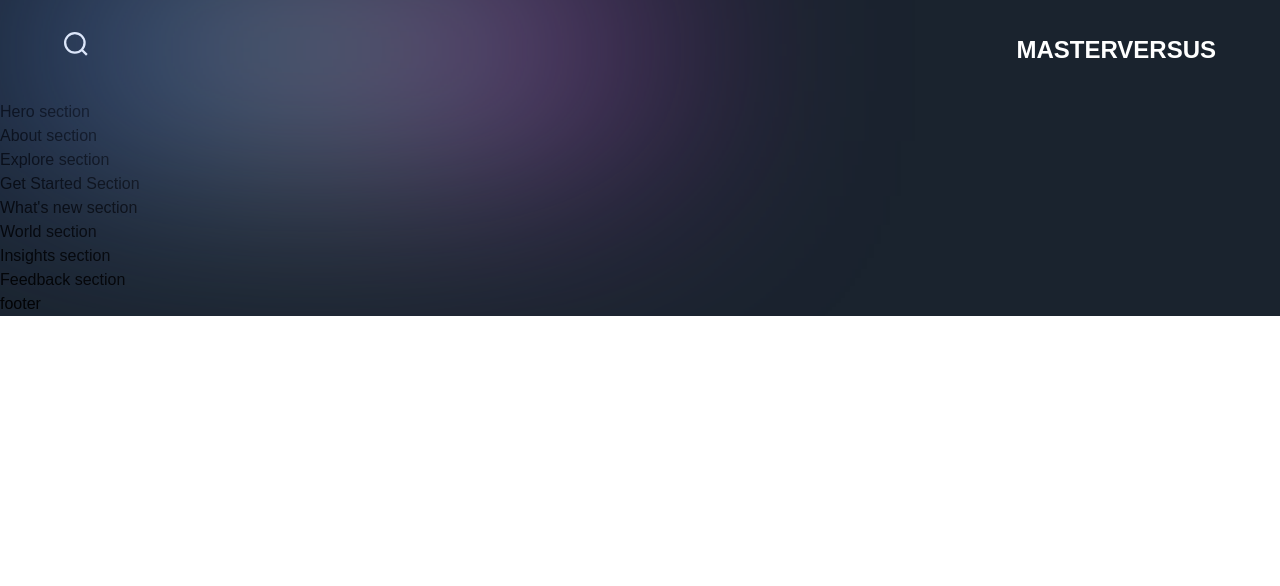
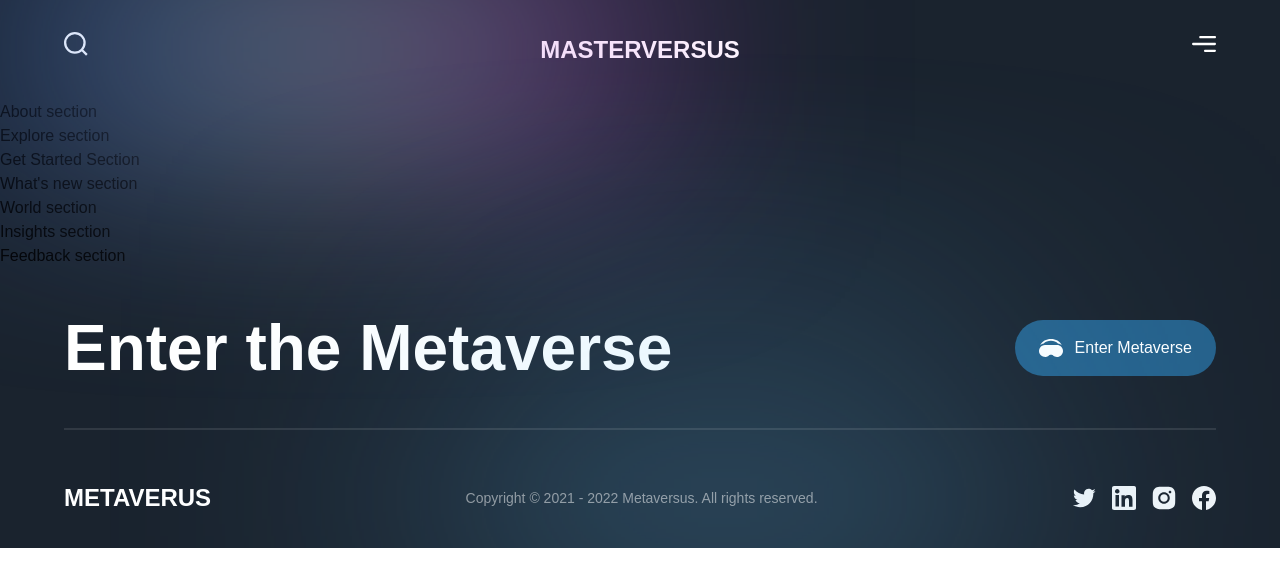
Before and after one commit to CrisJGC/masterverse, a Next.js app: page / in a window 1280 px wide. Shown: the top 586 px of the page. Built offline with nearby package versions, Linux system fonts and the light colour scheme; a web font is replaced by a local one.

Commit message:
all components finished

```diff
--- a/components/CustomTexts.jsx
+++ b/components/CustomTexts.jsx
@@ -1,9 +1,28 @@
 'use client';
 
-export const TypingText = () => (
-  <p>Typing Text</p>
+import { motion } from "framer-motion";
+import { textContainer, textVariant2 } from "@/utils/motion";
+
+export const TypingText = ({ title, textStyles }) => (
+  <motion.p
+    variants={textContainer}
+    className={`font-normal text-[14px] text-secondary-white ${textStyles}`}
+  >
+    {Array.from(title).map((letter, index) => (
+      <motion.span variants={textVariant2} key={index}>
+        {letter === ' ' ? '\u00A0' : letter}
+      </motion.span>
+    ))}
+  </motion.p>
 );
 
-export const TitleText = () => (
-  <h2>Title Text</h2>
-)
+export const TitleText = ({ title, textStyles }) => (
+  <motion.h2
+    variants={textVariant2}
+    initial="hidden"
+    whileInView="show"
+    className={`mt-[8px] font-bold md:text-[64px] text-[40px] text-white ${textStyles}`}
+  >
+    {title}
+  </motion.h2>
+);
--- a/components/ExploreCard.jsx
+++ b/components/ExploreCard.jsx
@@ -1,9 +1,46 @@
 'use client';
 
-const ExploreCard = () => (
-  <div>
-    Explore Card
-  </div>
+import { motion } from 'framer-motion';
+
+import styles from '../styles';
+import { fadeIn } from '../utils/motion';
+
+const ExploreCard = ({ id, imgUrl, title, index, active, handleClick }) => (
+  <motion.div
+    variants={fadeIn('right', 'spring', index * 0.5, 0.75)}
+    className={`relative ${active === id ? 'lg:flex-[3.5] flex-[10]' : 'lg:flex-[0.5] flex-[2]'
+      } flex items-center justify-center min-w-[170px] h-[700px] transition-[flex] duration-[0.7s] ease-out-flex cursor-pointer`}
+    onClick={() => handleClick(id)}
+  >
+    <img
+      src={imgUrl}
+      alt="planet-04"
+      className="absolute w-full h-full object-cover rounded-[24px]"
+    />
+    {active !== id ? (
+      <h3 className="font-semibold sm:text-[26px] text-[18px] text-white absolute z-0 lg:bottom-20 lg:rotate-[-90deg] lg:origin-[0,0]">
+        {title}
+      </h3>
+    ) : (
+      <div className="absolute bottom-0 p-8 flex justify-start w-full flex-col bg-[rgba(0,0,0,0.5)] rounded-b-[24px]">
+        <div
+          className={`${styles.flexCenter} w-[60px] h-[60px] rounded-[24px] glassmorphism mb-[16px]`}
+        >
+          <img
+            src="/headset.svg"
+            alt="headset"
+            className="w-1/2 h-1/2 object-contain"
+          />
+        </div>
+        <p className="font-normal text-[16px] leading-[20.16px] text-white uppercase">
+          Enter Metaverse
+        </p>
+        <h2 className="mt-[24px] font-semibold sm:text-[32px] text-[24px] text-white">
+          {title}
+        </h2>
+      </div>
+    )}
+  </motion.div>
 );
 
-export default ExploreCard
+export default ExploreCard;
--- a/components/Footer.jsx
+++ b/components/Footer.jsx
@@ -1,9 +1,61 @@
 'use client';
 
+import { motion } from 'framer-motion';
+import { socials } from '../constants';
+
+import styles from '../styles';
+import { footerVariants } from '../utils/motion';
+
 const Footer = () => (
-  <footer>
-    footer
-  </footer>
+  <motion.footer
+    variants={footerVariants}
+    initial="hidden"
+    whileInView="show"
+    className={`${styles.xPaddings} py-8 relative`}
+  >
+    <div className="footer-gradient" />
+    <div className={`${styles.innerWidth} mx-auto flex flex-col gap-8`}>
+      <div className="flex items-center justify-between flex-wrap gap-5">
+        <h4 className="font-bold md:text-[64px] text-[44px] text-white">
+          Enter the Metaverse
+        </h4>
+        <button type="button" className="flex items-center h-fit py-4 px-6 bg-[#25618B] rounded-[32px] gap-[12px]">
+          <img
+            src="/headset.svg"
+            alt="headset"
+            className="w-[24px] h-[24px] object-contain"
+          />
+          <span className="font-normal text-[16px] text-white">
+            Enter Metaverse
+          </span>
+        </button>
+      </div>
+
+      <div className="flex flex-col">
+        <div className="mb-[50px] h-[2px] bg-white opacity-10" />
+
+        <div className="flex items-center justify-between flex-wrap gap-4">
+          <h4 className="font-extrabold text-[24px] text-white">
+            METAVERUS
+          </h4>
+          <p className="font-normal text-[14px] text-white opacity-50">
+            Copyright © 2021 - 2022 Metaversus. All rights reserved.
+          </p>
+
+          <div className="flex gap-4">
+            {socials.map((social) => (
+              <img
+                key={social.name}
+                src={social.url}
+                alt={social.name}
+                className="w-[24px] h-[24px] object-contain cursor-pointer"
+              />
+            ))}
+          </div>
+        </div>
+      </div>
+    </div>
+  </motion.footer>
 );
 
-export default Footer
+export default Footer;
--- a/components/InsightCard.jsx
+++ b/components/InsightCard.jsx
@@ -1,9 +1,40 @@
 'use client'
 
-const InsightCard = () => (
-  <div>
-    Insight Card
-  </div>
-)
+import { motion } from 'framer-motion';
 
-export default InsightCard
+import { fadeIn } from '../utils/motion';
+
+const InsightCard = ({ imgUrl, title, subtitle, index }) => (
+  <motion.div
+    variants={fadeIn('up', 'spring', index * 0.5, 1)}
+    className="flex md:flex-row flex-col gap-4"
+  >
+    <img
+      src={imgUrl}
+      alt="planet-01"
+      className="md:w-[270px] w-full h-[250px] rounded-[32px] object-cover"
+    />
+    <div className="w-full flex justify-between items-center">
+      <div className="flex-1 md:ml-[62px] flex flex-col max-w-[650px]">
+        <h4 className="font-normal lg:text-[42px] text-[26px] text-white">
+          {title}
+        </h4>
+        <p className="mt-[16px] font-normal lg:text-[20px] text-[14px] text-secondary-white">
+          {subtitle}
+        </p>
+      </div>
+
+      <div
+        className="lg:flex hidden items-center justify-center w-[100px] h-[100px] rounded-full bg-transparent border-[1px] border-white"
+      >
+        <img
+          src="/arrow.svg"
+          alt="arrow"
+          className="w-[40%] h-[40%] object-contain"
+        />
+      </div>
+    </div>
+  </motion.div>
+);
+
+export default InsightCard;
--- a/components/Navbar.jsx
+++ b/components/Navbar.jsx
@@ -14,11 +14,18 @@
     <div className='absolute w-[50%] inset-0 gradient-01' />
     <div className={`${styles.innerWidth} mx-auto flex justify-between gap-8`}>
       <img
-        src="search.svg"
+        src="/search.svg"
         alt="search"
         className="w-[24px] h-[24px] object-contain"
       />
-      <h2 className='font-extrabold text-[24px] leading-[30pz] text-white' >MASTERVERSUS</h2>
+      <h2 className='font-extrabold text-[24px] leading-[30pz] text-white' >
+        MASTERVERSUS
+      </h2>
+      <img
+        src="/menu.svg"
+        alt="menu"
+        className="w-[24px] h-[24px] object-contain"
+      />
     </div>
   </motion.nav>
 )
--- a/components/NewFeatures.jsx
+++ b/components/NewFeatures.jsx
@@ -1,7 +1,19 @@
-const NewFeatures = () => (
-  <div>
-    New features
+import styles from '../styles';
+
+const NewFeatures = ({ imgUrl, title, subtitle }) => (
+  <div className="flex-1 flex flex-col sm:max-w-[250px] min-w-[210px]">
+    <div
+      className={`${styles.flexCenter} w-[70px] h-[70px] rounded-[24px] bg-[#323F5D]`}
+    >
+      <img src={imgUrl} alt="icon" className="w-1/2 h-1/2 object-contain" />
+    </div>
+    <h1 className="mt-[26px] font-bold text-[24px] leading-[30.24px] text-white">
+      Title {title}
+    </h1>
+    <p className="flex-1 mt-[16px] font-normal text-[18px] text-[#B0B0B0] leading-[32.4px]">
+      {subtitle}
+    </p>
   </div>
-)
+);
 
-export default NewFeatures
+export default NewFeatures;
--- a/components/StartSteps.jsx
+++ b/components/StartSteps.jsx
@@ -1,7 +1,18 @@
-const StartSteps = () => (
-  <div>
-    start steps
+import styles from '../styles';
+
+const StartSteps = ({ number, text }) => (
+  <div className={`${styles.flexCenter} flex-row`}>
+    <div
+      className={`${styles.flexCenter} w-[70px] h-[70px] rounded-[24px] bg-[#323F5D]`}
+    >
+      <p className="font-bold text-[20px] text-white">
+        {number}
+      </p>
+    </div>
+    <p className="flex-1 ml-[30px] font-normal text-[18px] text-[#B0B0B0] leading-[32.4px]">
+      {text}
+    </p>
   </div>
-)
+);
 
-export default StartSteps
+export default StartSteps;
--- a/sections/Hero.jsx
+++ b/sections/Hero.jsx
@@ -1,8 +1,15 @@
 'use client';
 
+import { motion } from 'framer-motion'
+import styles from '@/styles'
+import { slideIn, staggerContainer, textVariant } from '@/utils/motion'
+
 const Hero = () => (
-  <section>
-    Hero section
+  <section className={`${styles.ypa} sm:pl-16 pl-6`}>
+    <motion.div
+      variants={staggerContainer}>
+
+    </motion.div>
   </section>
 );
 
```
